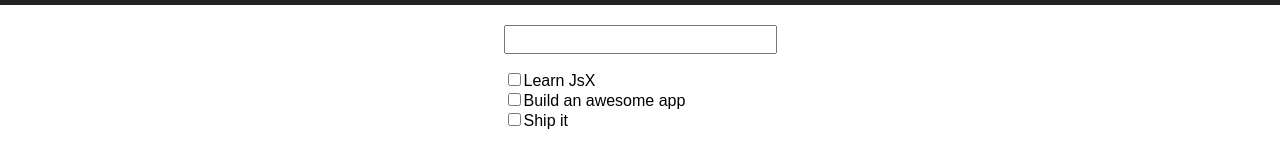
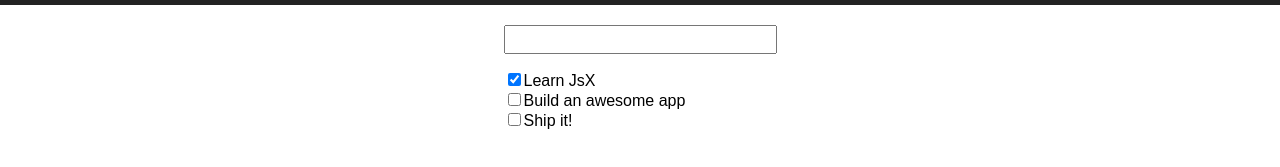
Before and after one commit to ruxandrafed/react-todo, a React (Create React App) app: page / in a window 1280 px wide. Shown: the part 185-352 px from the top of the page. Built offline with nearby package versions, Linux system fonts and the light colour scheme.

Commit message:
Render based on initial state

```diff
--- a/src/App.js
+++ b/src/App.js
@@ -3,6 +3,16 @@
 import './App.css';
 
 class App extends Component {
+  constructor() {
+    super()
+    this.state = {
+      todos: [
+        {id: 1, name: 'Learn JsX', isComplete: true},
+        {id: 2, name: 'Build an awesome app', isComplete: false},
+        {id: 3, name: 'Ship it!', isComplete: false}
+      ]
+    }
+  }
   render() {
     return (
       <div className="App">
@@ -16,9 +26,12 @@
           </form>
           <div className="Todo-List">
             <ul>
-              <li><input type="checkbox" />Learn JsX</li>
-              <li><input type="checkbox" />Build an awesome app</li>
-              <li><input type="checkbox" />Ship it</li>
+              {this.state.todos.map(todo =>
+                <li key={todo.id} >
+                  <input type="checkbox" defaultChecked={todo.isComplete}/>
+                  {todo.name}
+                </li>)
+              }
             </ul>
           </div>
         </div>
```
